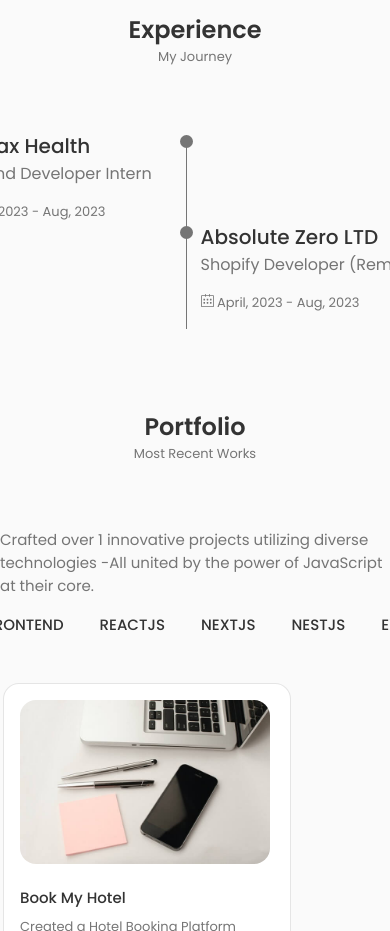
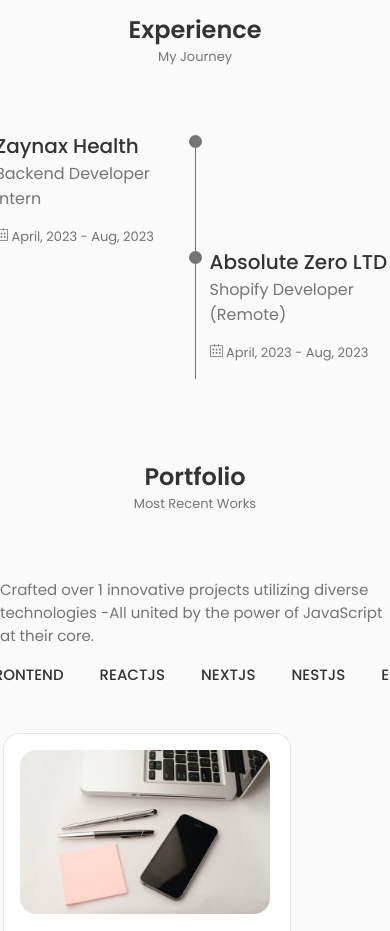
Before and after one commit to SohanR/portfolio-v2, a React (Create React App) app: page / in a window 390 px wide. Shown: the part 1900-2831 px from the top of the page. Built offline with nearby package versions, Linux system fonts and the light colour scheme.

Commit message:
improve css

```diff
--- a/src/components/experience/experience.css
+++ b/src/components/experience/experience.css
@@ -78,14 +78,19 @@
 }
 
 @media screen and (max-width: 460px) {
+  .qualification_container {
+    margin-left: auto;
+    margin-right: auto;
+    width: 50px;
+  }
   .qualification_data {
     gap: 0.5rem;
-    margin-right: -55px;
-    margin-left: -73px;
+    margin-right: -80px;
+    margin-left: -80px;
   }
 
   .qualification_content {
-    width: max-content;
+    width: 240px;
 
     margin: 0;
   }
```
